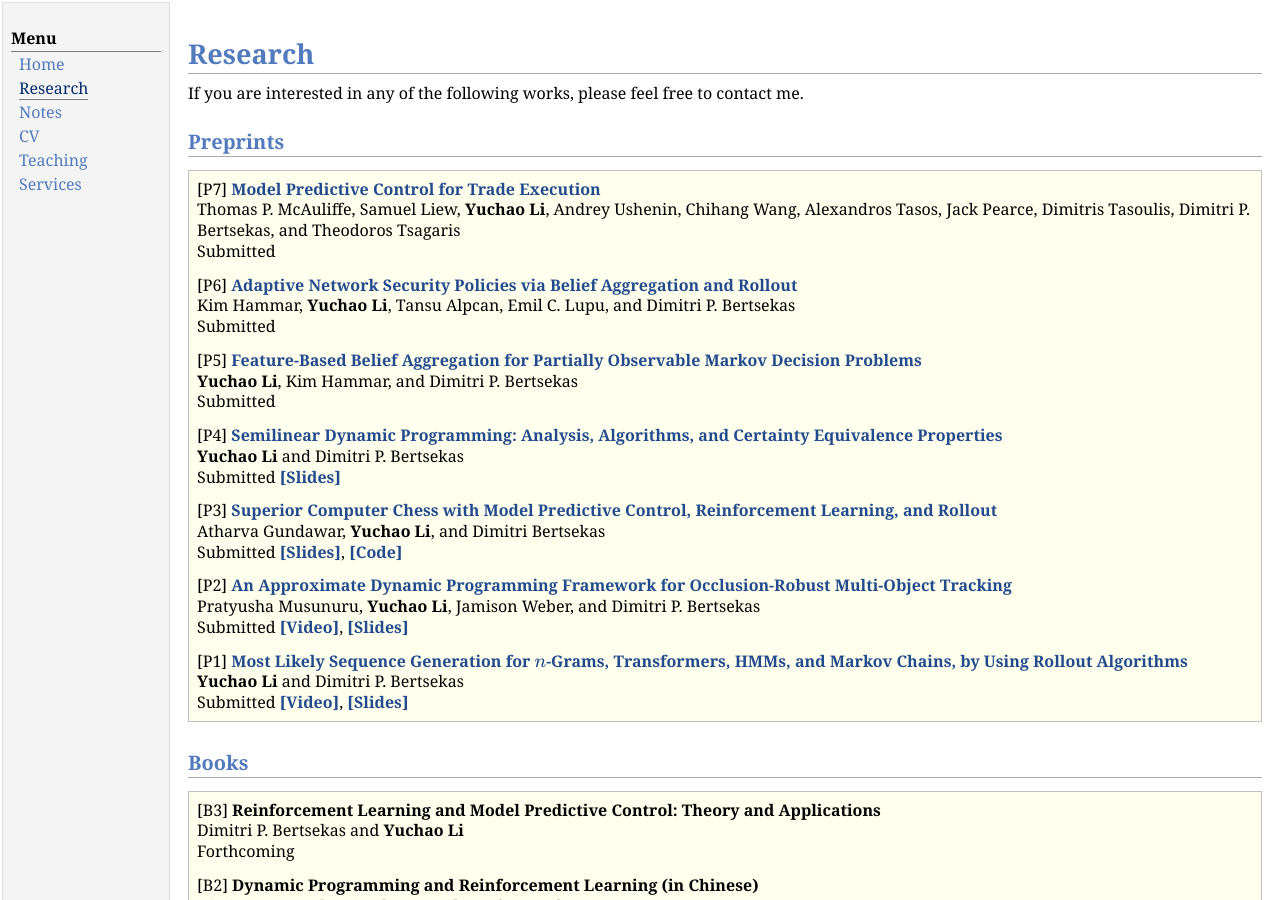
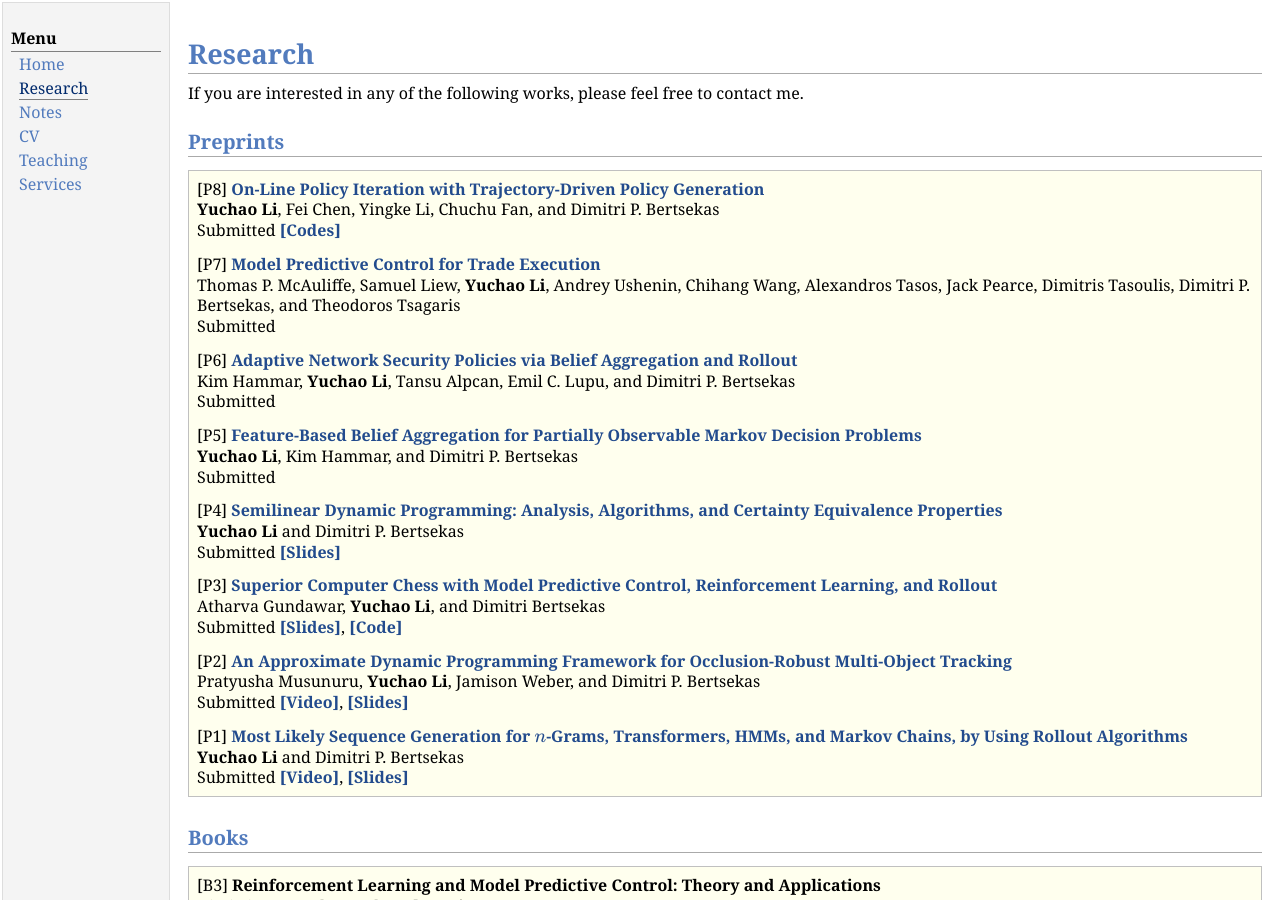
Before and after one commit to yuchaotaigu/yuchaotaigu.github.io, a Jekyll site: the page research.html, which Jekyll copies as it is, in a window 1280 px wide and 900 px high. Built offline with Jekyll 4.4.1, drawn with Linux system fonts in a browser that asks for light colours; comment, search, counter and statistics services are not loaded.

Commit message:
Add new preprint entries to research.html

```diff
--- a/research.html
+++ b/research.html
@@ -46,6 +46,9 @@ If you are interested in any of the following works, please feel free to contact
 <h2>Preprints</h2>
 <div class="infoblock">
 <div class="blockcontent">
+<p>[P8] <a href="https://arxiv.org/abs/2604.15004"><b>On-Line Policy Iteration with Trajectory-Driven Policy Generation</b></a> <br />
+<b>Yuchao Li</b>, Fei Chen, Yingke Li, Chuchu Fan, and Dimitri P. Bertsekas<br />
+ Submitted <a href="https://github.com/yuchaotaigu/On-Line-Policy-Iteration"><b>[Codes]</b></a></p>
 <p>[P7] <a href="https://arxiv.org/abs/2603.28898"><b>Model Predictive Control for Trade Execution</b></a> <br />
 Thomas P. McAuliffe, Samuel Liew, <b>Yuchao Li</b>, Andrey Ushenin, Chihang Wang, Alexandros Tasos, Jack Pearce, Dimitris Tasoulis, Dimitri P. Bertsekas, and Theodoros Tsagaris<br />
  Submitted </p>
```
